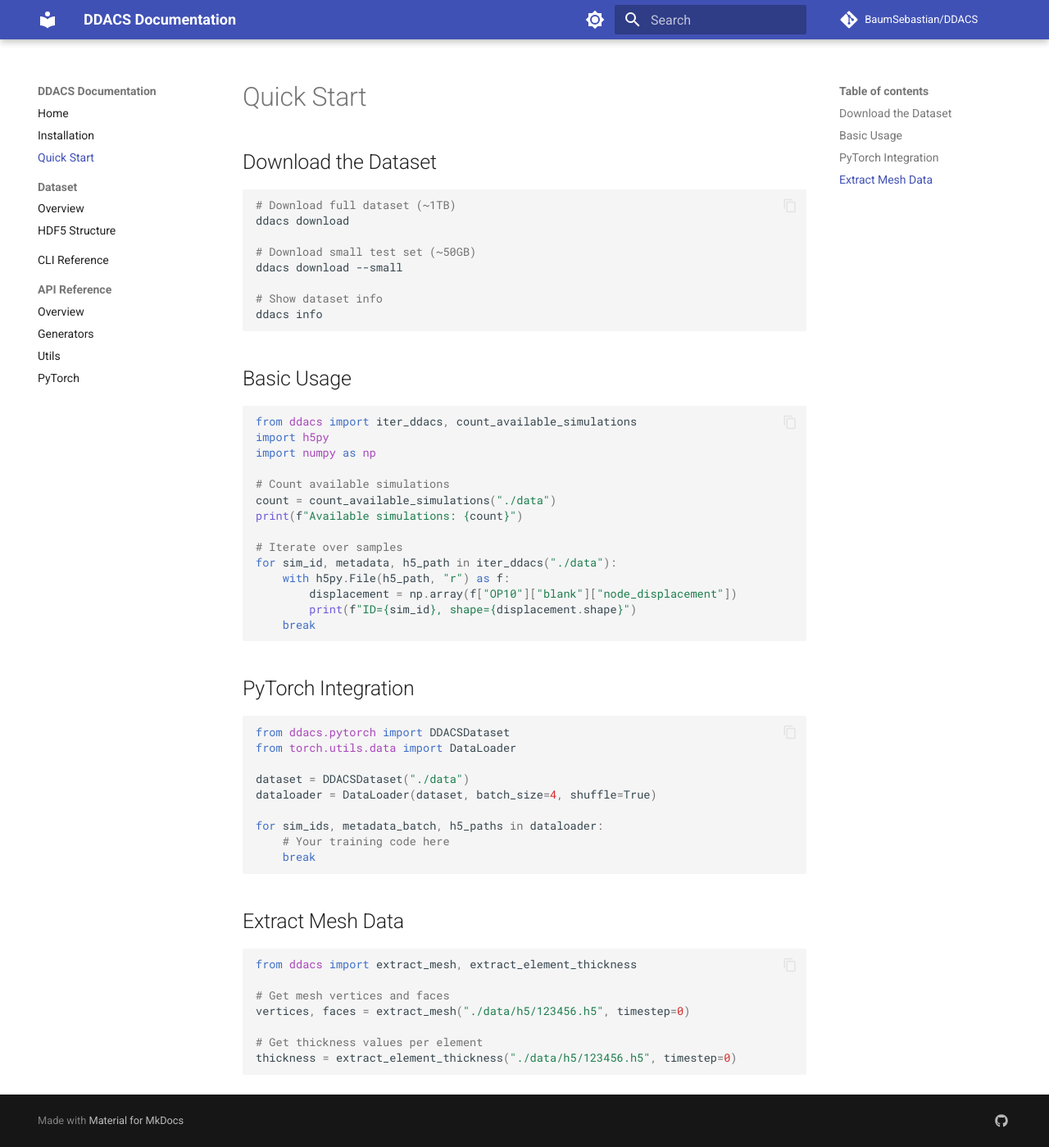
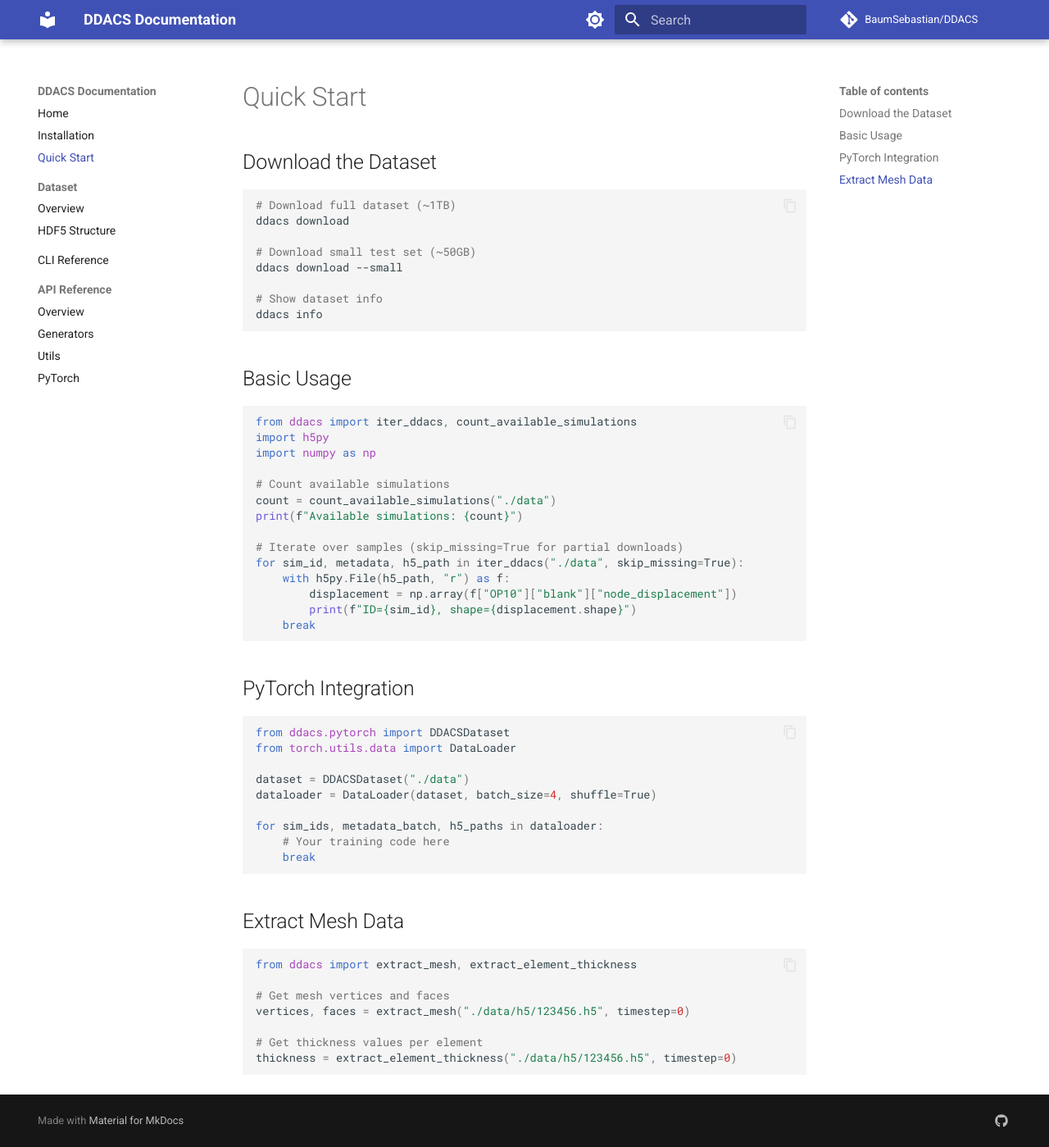
Before and after one commit to BaumSebastian/DDACS, an MkDocs documentation site: the page built from docs/quickstart.md, in a window 1280 px wide and 1399 px high. Shown: the whole window at 82% size. Built offline with MkDocs 1.6.1 and Material for MkDocs 9.7.7, drawn with Linux system fonts in a browser that asks for light colours; comment, search, counter and statistics services are not loaded.

Commit message:
Updated generators such that missing files are skipped.

```diff
--- a/docs/quickstart.md
+++ b/docs/quickstart.md
@@ -24,8 +24,8 @@ import numpy as np
 count = count_available_simulations("./data")
 print(f"Available simulations: {count}")
 
-# Iterate over samples
-for sim_id, metadata, h5_path in iter_ddacs("./data"):
+# Iterate over samples (skip_missing=True for partial downloads)
+for sim_id, metadata, h5_path in iter_ddacs("./data", skip_missing=True):
     with h5py.File(h5_path, "r") as f:
         displacement = np.array(f["OP10"]["blank"]["node_displacement"])
         print(f"ID={sim_id}, shape={displacement.shape}")
```
Also changed, not shown: README.md (+2 -2 lines), 1 other file.
